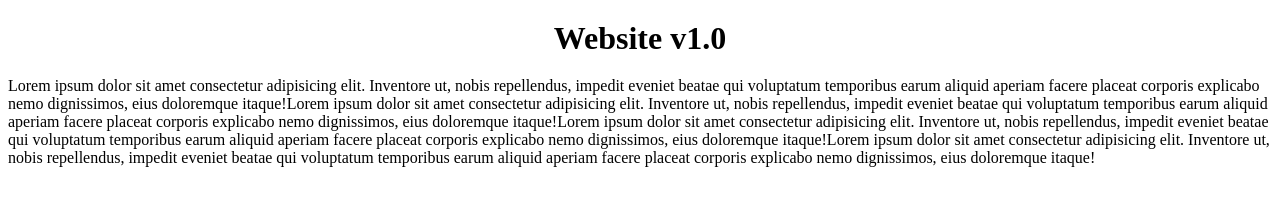
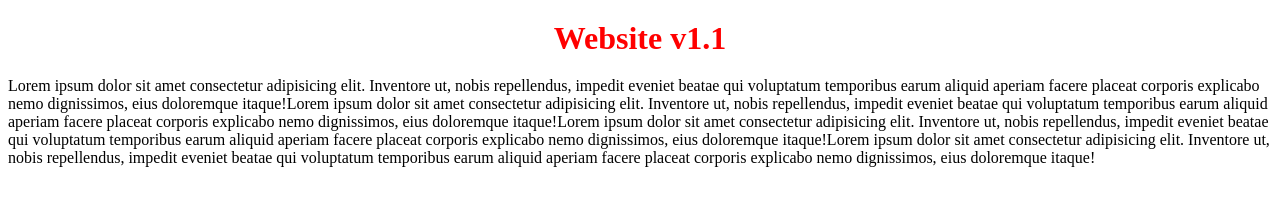
Before and after one commit to pythoncpp/website-app, a plain HTML site: page index.html in a window 1280 px wide. Drawn offline with Linux system fonts and the light colour scheme.

Commit message:
v1.1 commit

```diff
--- a/index.html
+++ b/index.html
@@ -9,13 +9,14 @@
     <title>Document</title>
     <style>
       h1 {
+        color: red;
         text-align: center;
         margin: 20px;
       }
     </style>
   </head>
   <body>
-    <h1>Website v1.0</h1>
+    <h1>Website v1.1</h1>
     <div>
       Lorem ipsum dolor sit amet consectetur adipisicing elit. Inventore ut,
       nobis repellendus, impedit eveniet beatae qui voluptatum temporibus earum
```
